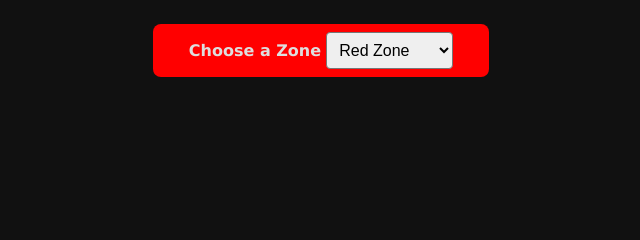
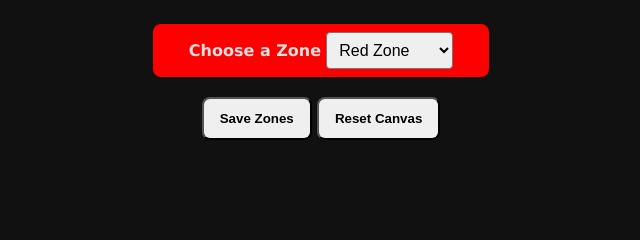
Before and after one commit to ClemF4/Cattainer, a Flask app: page / in a window 1280 px wide. Shown: the part 436-676 px from the top of the page, without its empty margins (319-959 px from the left). Run offline with Flask 3, Linux system fonts and the light colour scheme.

Commit message:
added save & reset button html & css

```diff
--- a/templates/index.html
+++ b/templates/index.html
@@ -9,9 +9,6 @@
             background-color: rgb(17, 17, 17); /*Matches with HA*/
             color: rgb(222, 222, 222);
             text-align: center;
-        }
-        div{
-            background-color: green;
         }
         canvas {
             max-width: 100%;
@@ -31,6 +28,11 @@
             border-radius: 8px;
             width: 320px;
         }
+        button {
+            padding: 12px 16px;
+            border-radius: 8px;
+
+        }
     </style>
 
 </head>
@@ -47,6 +49,15 @@
             <option value="red">Red Zone</option>
             <option value="amber">Amber Zone</option>
         </select>
+    </div>
+
+    <div class=""buttons">
+        <button id="saveButton">
+            <b>Save Zones</b>
+        </button>
+        <button id="resetButton">
+            <b>Reset Canvas</b>
+        </button>
     </div>
 
     <script> /*This section has all the JavaScript*/
@@ -81,6 +92,7 @@
 
         //Get the coordinates
         let currentPolygon = [];
+        let savedZones = [];
         canvas.addEventListener("mousedown", function(event){
             let clickX = event.offsetX;
             let clickY = event.offsetY;
@@ -138,12 +150,19 @@
                     ctx.fill();
 
                     ctx.globalAlpha = 1;
+                    //Add this current Zone to the savedZones array
+                    savedZones.push({zoneType: currentZoneColour, coordinates: currentPolygon});
                     currentPolygon = [];
                     return;
                 }
             }
+        })
+        //Reset button logic
+        const resetButton= document.getElementById("resetButton");
 
-        })
+        //Save button logic
+        const saveButton= document.getElementById("saveButton");
+
 
 
     </script>
```
